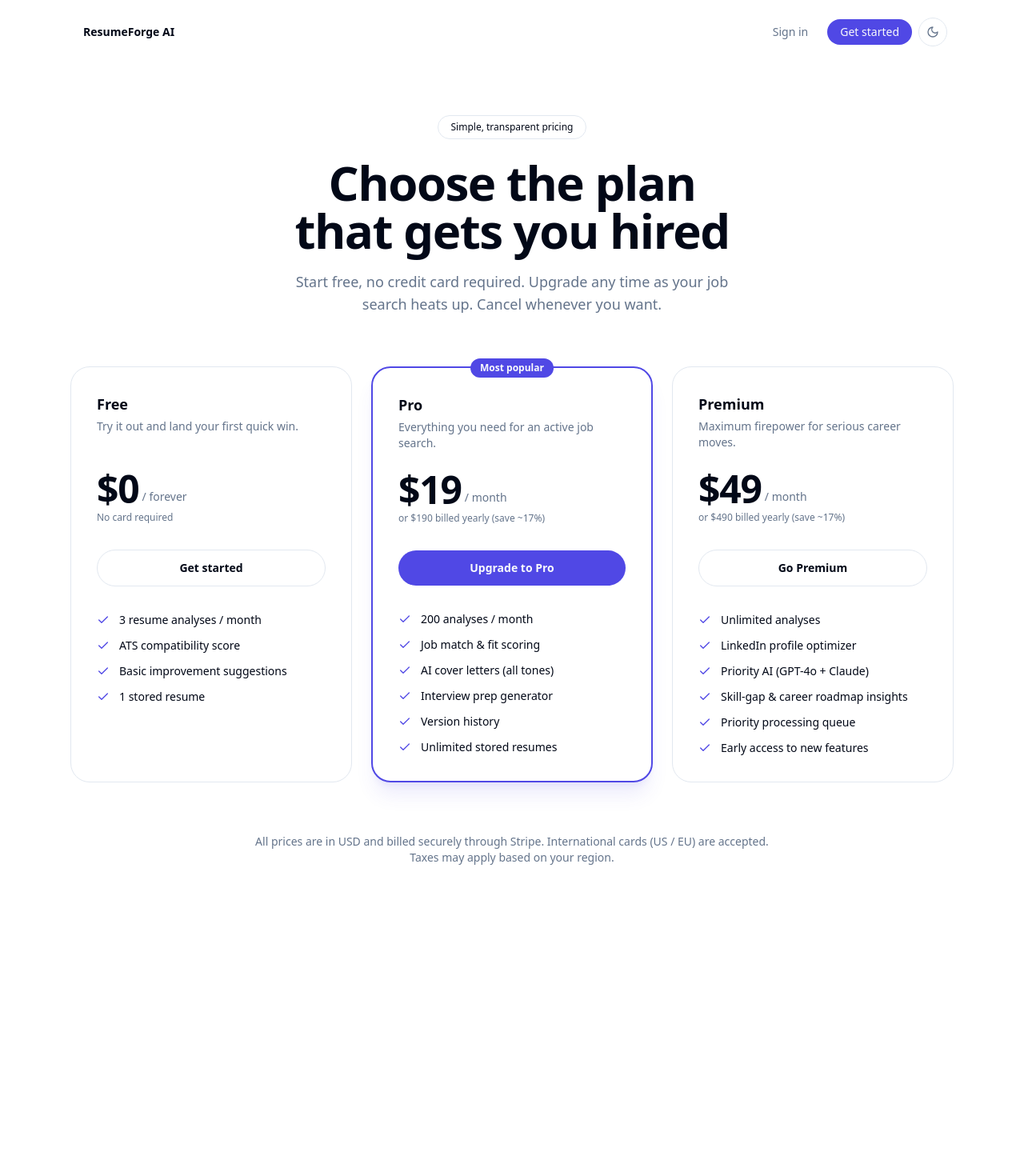
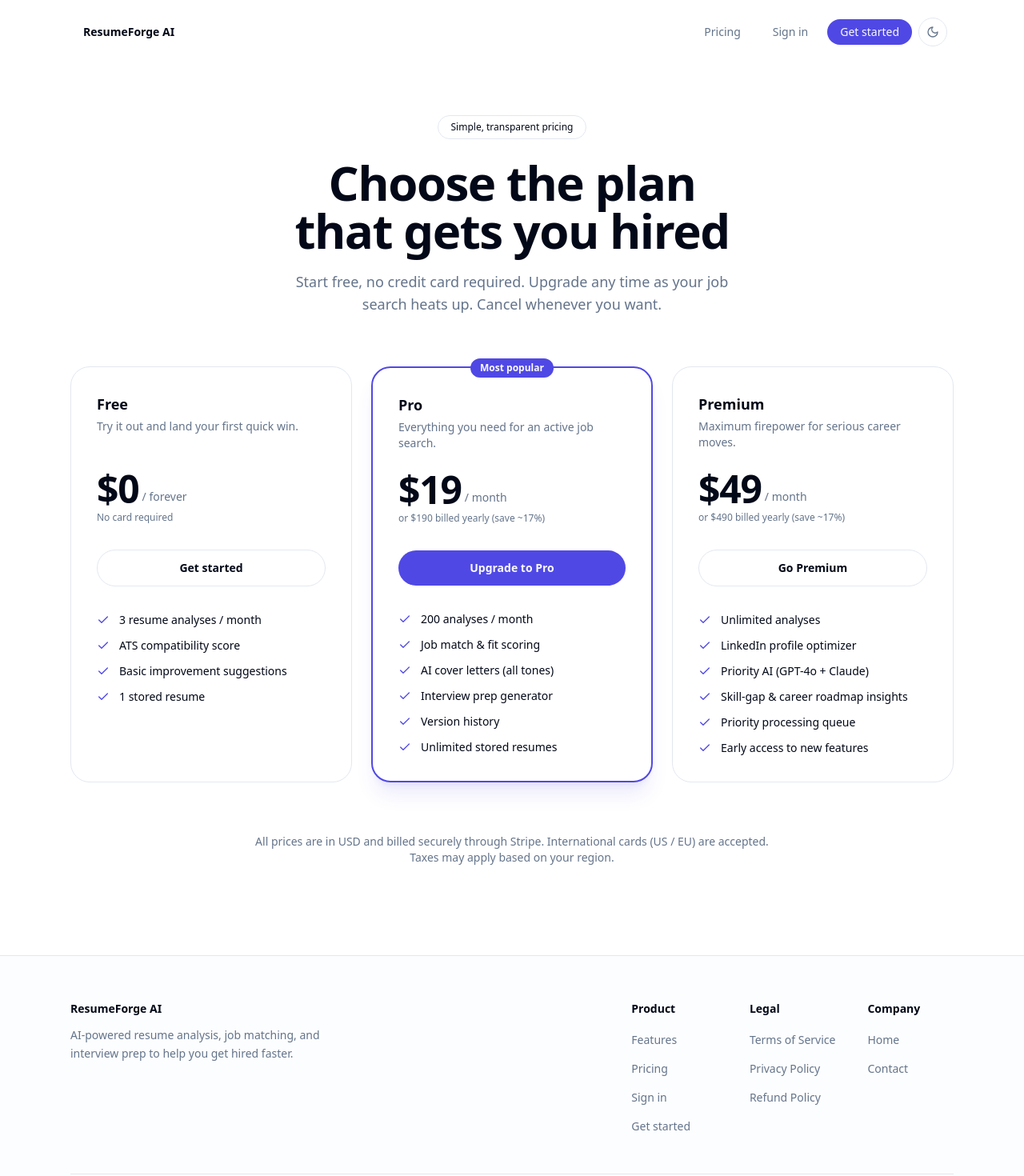
Before and after one commit to TigReh10/rfnotion, a Next.js app: page /pricing in a window 1280 px wide. Shown: the top 1470 px of the page at 80% size. Before the commit the page ends 1194 px from the top, so only its background shows below. Built offline with nearby package versions, Linux system fonts and the light colour scheme; no server answers.

Commit message:
refactor: use shared header/footer on pricing

```diff
--- a/src/app/pricing/page.tsx
+++ b/src/app/pricing/page.tsx
@@ -1,7 +1,8 @@
 import Link from "next/link";
 import { Check } from "lucide-react";
 import { Reveal, StaggerGroup, StaggerItem } from "@/components/motion";
-import { ThemeToggle } from "@/components/theme-toggle";
+import { SiteHeader } from "@/components/site-header";
+import { SiteFooter } from "@/components/site-footer";
 
 export const metadata = {
   title: "Pricing",
@@ -74,31 +75,7 @@
 export default function PricingPage() {
   return (
     <div className="relative min-h-screen">
-      <header className="fixed inset-x-0 top-0 z-50">
-        <div className="mx-auto flex max-w-6xl items-center justify-between px-6 py-4">
-          <Link
-            href="/"
-            className="rounded-full bg-background/70 px-4 py-2 text-sm font-bold backdrop-blur"
-          >
-            ResumeForge AI
-          </Link>
-          <nav className="flex items-center gap-2 rounded-full bg-background/70 px-2 py-1.5 text-sm backdrop-blur">
-            <Link
-              href="/login"
-              className="rounded-full px-4 py-1.5 text-muted-foreground transition hover:text-foreground"
-            >
-              Sign in
-            </Link>
-            <Link
-              href="/register"
-              className="rounded-full bg-primary px-4 py-1.5 font-medium text-primary-foreground transition hover:scale-[1.03]"
-            >
-              Get started
-            </Link>
-            <ThemeToggle />
-          </nav>
-        </div>
-      </header>
+      <SiteHeader />
 
       <main className="mx-auto max-w-6xl px-6 pb-28 pt-36">
         <Reveal className="mx-auto max-w-2xl text-center">
@@ -167,6 +144,8 @@
           </p>
         </Reveal>
       </main>
+
+      <SiteFooter />
     </div>
   );
 }
```
